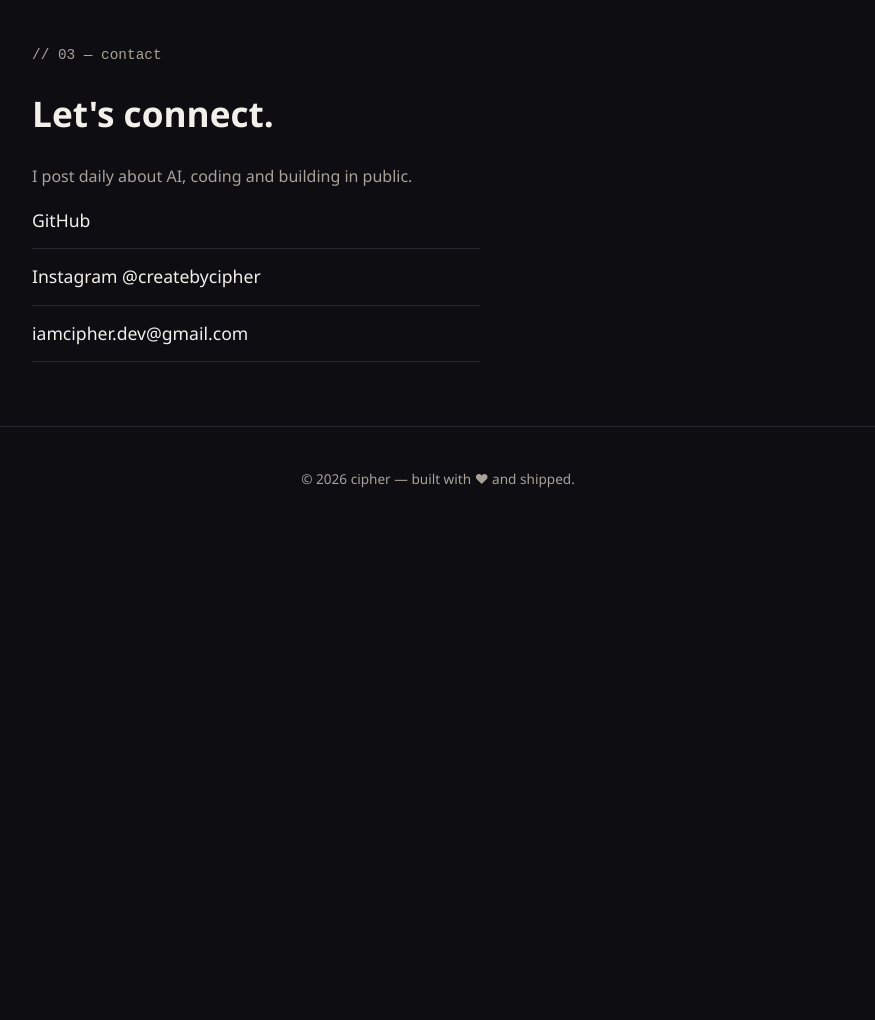
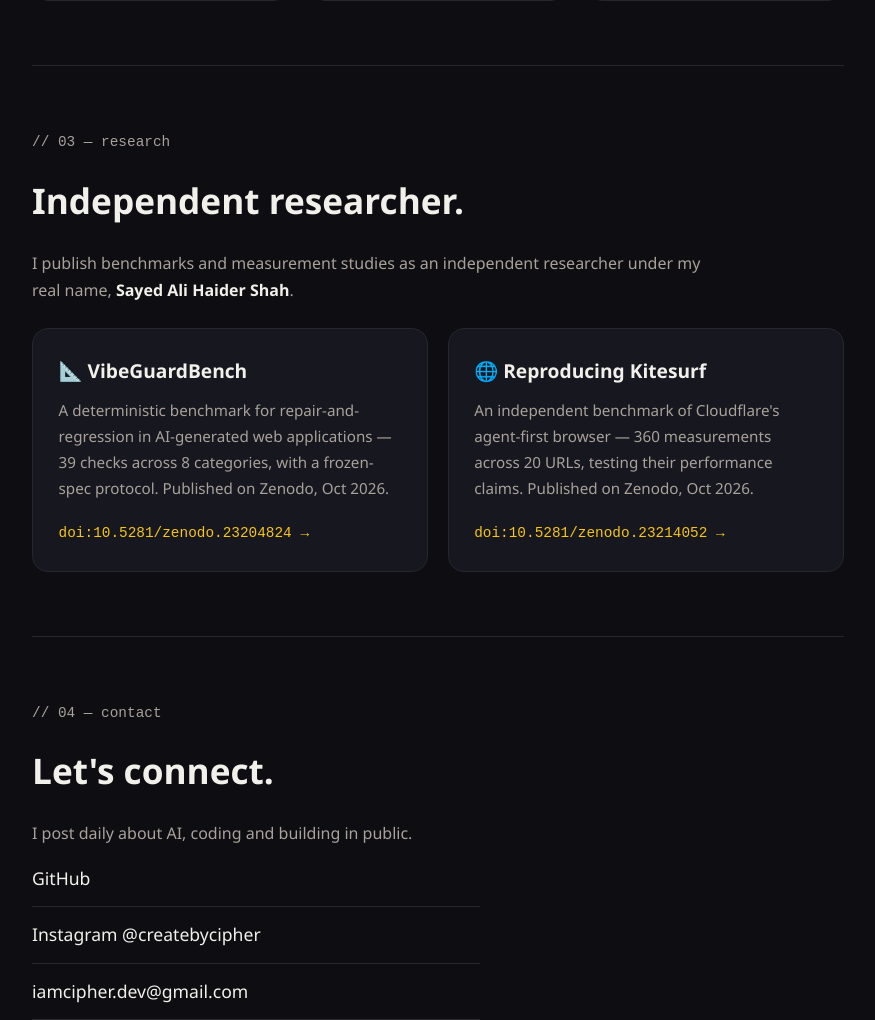
Before and after one commit to iamcipherdev/iamcipherdev.github.io, a plain HTML site: page index.html in a window 1280 px wide. Shown: the part 1780-2800 px from the top of the page, without its empty margins (202-1077 px from the left). Before the commit the page ends 2311 px from the top, so only its background shows below. Drawn offline with Linux system fonts and the light colour scheme.

Commit message:
Add real name (Sayed Ali Haider Shah) + research section with Zenodo papers + Person schema for name search visibility

```diff
--- a/index.html
+++ b/index.html
@@ -3,8 +3,11 @@
 <head>
 <meta charset="UTF-8">
 <meta name="viewport" content="width=device-width, initial-scale=1.0">
-<title>cipher — AI Product Engineer</title>
-<meta name="description" content="cipher is a self-taught full-stack developer building AI products.">
+<title>Sayed Ali Haider Shah (cipher) — AI Product Engineer</title>
+<meta name="description" content="Sayed Ali Haider Shah, known online as cipher — a self-taught full-stack developer building AI products, and an independent researcher publishing benchmarks on Zenodo.">
+<script type="application/ld+json">
+{"@context":"https://schema.org","@type":"Person","name":"Sayed Ali Haider Shah","alternateName":"cipher","url":"https://iamcipherdev.github.io/","jobTitle":"AI Product Engineer","description":"Self-taught full-stack developer and independent researcher working on AI products and benchmarks for AI-generated software.","sameAs":["https://github.com/iamcipherdev","https://www.instagram.com/createbycipher","https://zenodo.org/records/23204824","https://zenodo.org/records/23214052"]}
+</script>
 <link rel="stylesheet" href="style.css">
 </head>
 <body>
@@ -13,6 +16,7 @@
   <nav>
     <a href="#about">About</a>
     <a href="#projects">Projects</a>
+    <a href="#research">Research</a>
     <a href="#contact">Contact</a>
   </nav>
 </header>
@@ -21,7 +25,7 @@
   <section class="hero">
     <p class="kicker">// hello world</p>
     <h1>I'm <span class="hl">cipher</span>,<br>an AI Product Engineer<br>in the making.</h1>
-    <p class="sub">Self-taught full-stack developer. I build AI-powered products with Next.js, React &amp; Supabase — and I document everything in public.</p>
+    <p class="sub">I'm <strong>Sayed Ali Haider Shah</strong> — online I go by <strong>cipher</strong>. Self-taught full-stack developer building AI-powered products with Next.js, React &amp; Supabase, and an independent researcher publishing benchmarks on Zenodo.</p>
     <div class="cta">
       <a class="btn primary" href="#projects">See my work</a>
       <a class="btn" href="https://github.com/iamcipherdev" target="_blank" rel="noopener">GitHub</a>
@@ -31,7 +35,7 @@
   <section id="about" class="block">
     <p class="kicker">// 01 — about</p>
     <h2>Builder, learner, shipper.</h2>
-    <p>I'm a student and self-taught developer with an ICS background. My experience comes from real projects: web apps, AI integrations, automation and full-stack products — built with AI-assisted development and shipped to real users.</p>
+    <p>My name is <strong>Sayed Ali Haider Shah</strong>. I'm a student and self-taught developer with an ICS background. My experience comes from real projects: web apps, AI integrations, automation and full-stack products — built with AI-assisted development and shipped to real users.</p>
     <p>My goal: become an <strong>AI Product Engineer</strong> — someone who takes AI capabilities and turns them into products people love.</p>
     <div class="tags">
       <span>Next.js</span><span>React</span><span>Supabase</span><span>Python</span><span>AI APIs</span><span>Vercel</span>
@@ -61,8 +65,26 @@
     </div>
   </section>
 
+  <section id="research" class="block">
+    <p class="kicker">// 03 — research</p>
+    <h2>Independent researcher.</h2>
+    <p>I publish benchmarks and measurement studies as an independent researcher under my real name, <strong>Sayed Ali Haider Shah</strong>.</p>
+    <div class="cards">
+      <article class="card">
+        <h3>📐 VibeGuardBench</h3>
+        <p>A deterministic benchmark for repair-and-regression in AI-generated web applications — 39 checks across 8 categories, with a frozen-spec protocol. Published on Zenodo, Oct 2026.</p>
+        <a class="link" href="https://zenodo.org/records/23204824" target="_blank" rel="noopener">doi:10.5281/zenodo.23204824 →</a>
+      </article>
+      <article class="card">
+        <h3>🌐 Reproducing Kitesurf</h3>
+        <p>An independent benchmark of Cloudflare's agent-first browser — 360 measurements across 20 URLs, testing their performance claims. Published on Zenodo, Oct 2026.</p>
+        <a class="link" href="https://zenodo.org/records/23214052" target="_blank" rel="noopener">doi:10.5281/zenodo.23214052 →</a>
+      </article>
+    </div>
+  </section>
+
   <section id="contact" class="block">
-    <p class="kicker">// 03 — contact</p>
+    <p class="kicker">// 04 — contact</p>
     <h2>Let's connect.</h2>
     <p>I post daily about AI, coding and building in public.</p>
     <div class="links">
@@ -74,7 +96,7 @@
 </main>
 
 <footer>
-  <p>© 2026 cipher — built with ♥ and shipped.</p>
+  <p>© 2026 Sayed Ali Haider Shah (cipher) — built with ♥ and shipped.</p>
 </footer>
 </body>
 </html>
```
